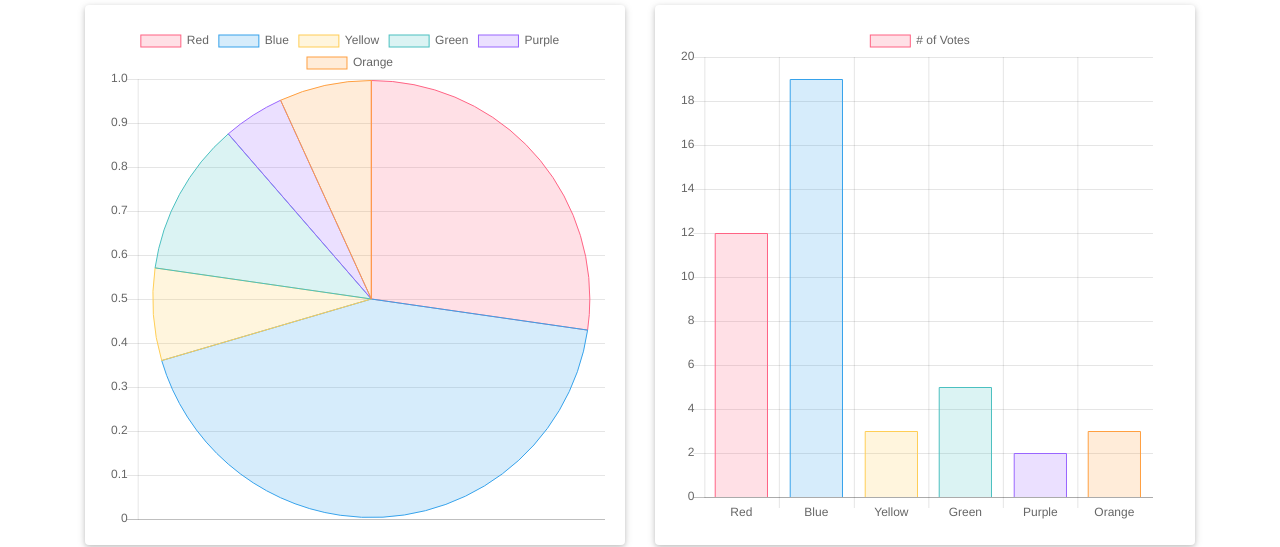
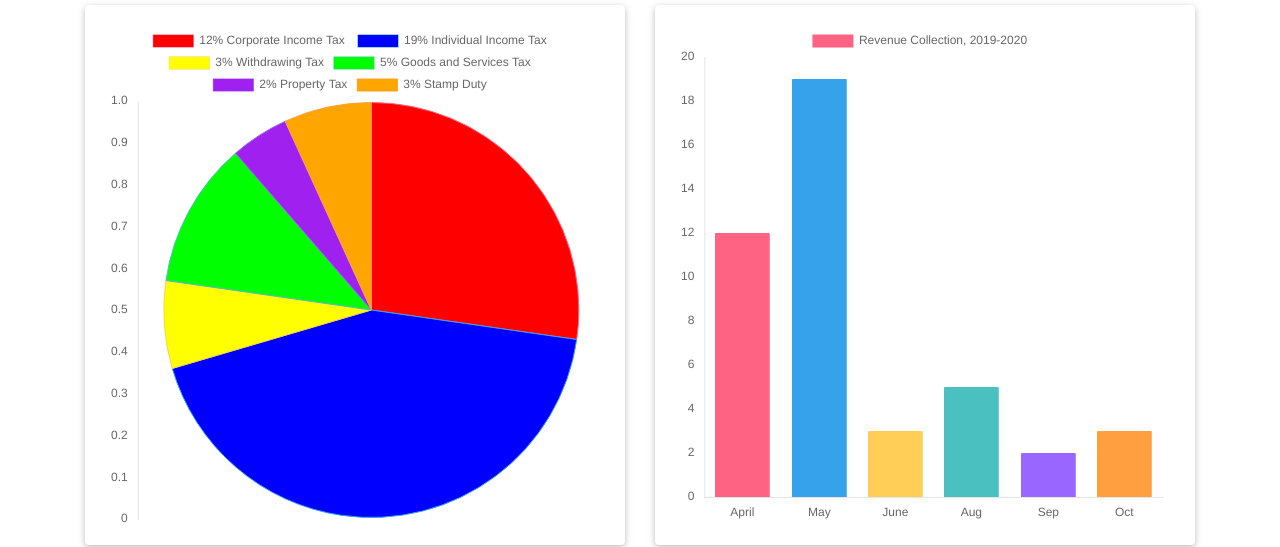
Before and after one commit to Yeppman/firs, a plain HTML site: page main.html in a window 1280 px wide. Shown: the part 425-972 px from the top of the page. Drawn offline with nearby package versions, Linux system fonts and the light colour scheme.

Commit message:
news friday  2

```diff
--- a/assets/css/style.css
+++ b/assets/css/style.css
@@ -432,7 +432,7 @@ h1, h2, h3, h4, h5, h6 {
 #hero {
   width: 100%;
   height: 100vh;
-  background: url("https://images.pexels.com/photos/2381069/pexels-photo-2381069.jpeg?auto=compress&cs=tinysrgb&dpr=2&h=650&w=940") top center;
+  background: url("https://images.unsplash.com/photo-1587149185211-28a2ef4c9a10?ixlib=rb-1.2.1&ixid=eyJhcHBfaWQiOjEyMDd9&auto=format&fit=crop&w=1050&q=80") top center;
   background-size: cover;
   position: relative;
 }
@@ -745,7 +745,7 @@ section {
 # Cta
 --------------------------------------------------------------*/
 .cta {
-  background: linear-gradient(rgba(2, 2, 2, 0.5), rgba(0, 0, 0, 0.5)), url("../img/cta-bg.jpg") fixed center center;
+  background: linear-gradient(rgba(2, 2, 2, 0.5), rgba(0, 0, 0, 0.5)), url("https://images.pexels.com/photos/2381069/pexels-photo-2381069.jpeg?auto=compress&cs=tinysrgb&dpr=2&h=650&w=940") fixed center center;
   background-size: cover;
   padding: 60px 0;
 }
--- a/main.html
+++ b/main.html
@@ -96,14 +96,14 @@
               <div class="col-lg-6 col-sm-12 col-md-6">
                 <div class="card">
                     <div class="card-body">
-                        <canvas id="myChart" width="100" height="100"></canvas>
+                        <canvas id="myChart" display="false" width="100" height="100"></canvas>
                     </div>
                 </div>
             </div>
             <div class="col-lg-6 col-sm-12 col-md-6">
                 <div class="card">
                     <div class="card-body">
-                        <canvas id="myChart2" width="100" height="100"></canvas>
+                        <canvas id="myChart2" width="100" display="false" height="100"></canvas>
                     </div>
                 </div>
             </div>
@@ -295,18 +295,20 @@
       var myChart = new Chart(ctx, {
         type: "pie",
         data: {
-          labels: ["Red", "Blue", "Yellow", "Green", "Purple", "Orange"],
+          labels: ["12% Corporate Income Tax ", "19% Individual Income Tax",
+          "3% Withdrawing Tax", "5% Goods and Services Tax", "2% Property Tax",
+           "3% Stamp Duty"],
           datasets: [
             {
-              label: "# of Votes",
+              label: "Revenue Collection, 2019-2020",
               data: [12, 19, 3, 5, 2, 3],
               backgroundColor: [
-                "rgba(255, 99, 132, 0.2)",
-                "rgba(54, 162, 235, 0.2)",
-                "rgba(255, 206, 86, 0.2)",
-                "rgba(75, 192, 192, 0.2)",
-                "rgba(153, 102, 255, 0.2)",
-                "rgba(255, 159, 64, 0.2)",
+                "rgba(255, 0, 0, 1)",
+                "rgba(0, 0, 255, 1)",
+                "rgba(255, 255, 0, 1)",
+                "rgba(0, 255, 0, 1)",
+                "rgba(160, 32, 240, 1)",
+                "rgba(255, 165, 0, 1)",
               ],
               borderColor: [
                 "rgba(255, 99, 132, 1)",
@@ -324,6 +326,9 @@
           scales: {
             yAxes: [
               {
+                gridLines: {
+                  display: false
+               },
                 ticks: {
                   beginAtZero: true,
                 },
@@ -338,19 +343,20 @@
     var ctx = document.getElementById("myChart2").getContext("2d");
     var myChart2 = new Chart(ctx, {
       type: "bar",
+      // display="false",
       data: {
-        labels: ["Red", "Blue", "Yellow", "Green", "Purple", "Orange"],
+        labels: ["April", "May", "June", "Aug", "Sep", "Oct"],
         datasets: [
           {
-            label: "# of Votes",
+            label: "Revenue Collection, 2019-2020",
             data: [12, 19, 3, 5, 2, 3],
             backgroundColor: [
-              "rgba(255, 99, 132, 0.2)",
-              "rgba(54, 162, 235, 0.2)",
-              "rgba(255, 206, 86, 0.2)",
-              "rgba(75, 192, 192, 0.2)",
-              "rgba(153, 102, 255, 0.2)",
-              "rgba(255, 159, 64, 0.2)",
+              "rgba(255, 99, 132, 1)",
+              "rgba(54, 162, 235, 1)",
+              "rgba(255, 206, 86, 1)",
+              "rgba(75, 192, 192, 1)",
+              "rgba(153, 102, 255, 1)",
+              "rgba(255, 159, 64, 1)",
             ],
             borderColor: [
               "rgba(255, 99, 132, 1)",
@@ -366,8 +372,18 @@
       },
       options: {
         scales: {
+          xAxes: [
+            {
+              gridLines: {
+                  display: false
+               },
+            },
+          ],
           yAxes: [
             {
+              gridLines: {
+                  display: false
+               },
               ticks: {
                 beginAtZero: true,
               },
@@ -379,49 +395,6 @@
   </script>
 
 
-<script>
-    var ctx = document.getElementById("myChart3").getContext("2d");
-    var myChart3 = new Chart(ctx, {
-      type: "doughnut",
-      data: {
-        labels: ["Red", "Blue", "Yellow", "Green", "Purple", "Orange"],
-        datasets: [
-          {
-            label: "# of Votes",
-            data: [12, 19, 3, 5, 2, 3],
-            backgroundColor: [
-              "rgba(255, 99, 132, 0.2)",
-              "rgba(54, 162, 235, 0.2)",
-              "rgba(255, 206, 86, 0.2)",
-              "rgba(75, 192, 192, 0.2)",
-              "rgba(153, 102, 255, 0.2)",
-              "rgba(255, 159, 64, 0.2)",
-            ],
-            borderColor: [
-              "rgba(255, 99, 132, 1)",
-              "rgba(54, 162, 235, 1)",
-              "rgba(255, 206, 86, 1)",
-              "rgba(75, 192, 192, 1)",
-              "rgba(153, 102, 255, 1)",
-              "rgba(255, 159, 64, 1)",
-            ],
-            borderWidth: 1,
-          },
-        ],
-      },
-      options: {
-        scales: {
-          yAxes: [
-            {
-              ticks: {
-                beginAtZero: true,
-              },
-            },
-          ],
-        },
-      },
-    });
-  </script>
 
 </body>
 </html>
```
Also changed, not shown: index.html (+16 -15 lines).
